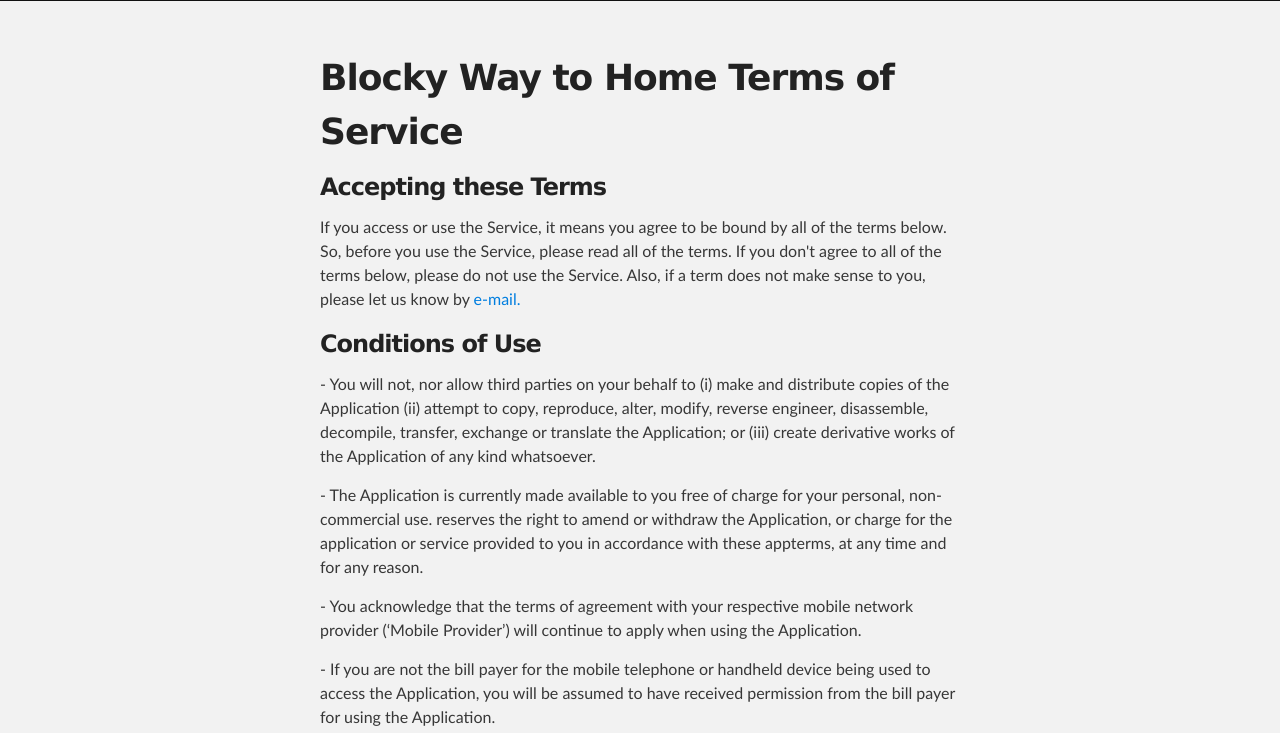
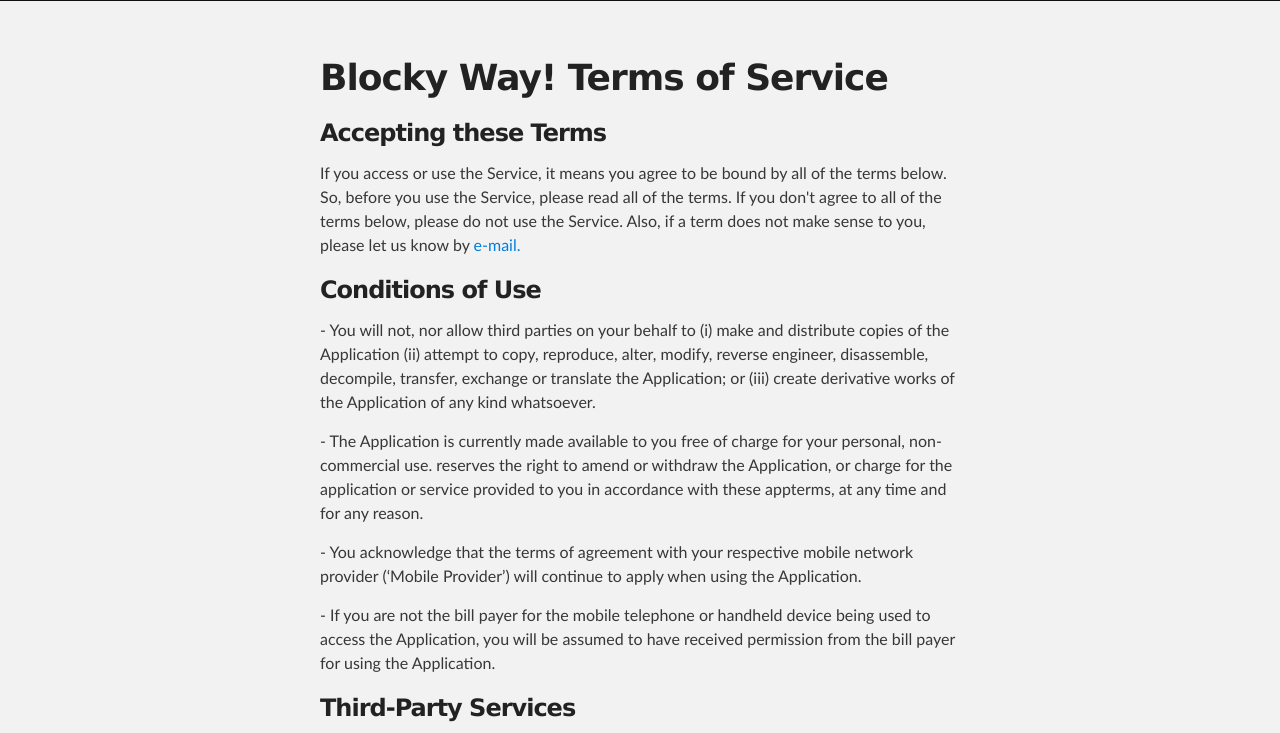
Before and after one commit to einal/3-corners.terms, a plain HTML site: page index.html in a window 1280 px wide. Shown: the top 733 px of the page. Drawn offline with Linux system fonts and the light colour scheme.

Commit message:
6-24-2017

```diff
--- a/index.html
+++ b/index.html
@@ -8,7 +8,7 @@
 
     <link rel="stylesheet" type="text/css" media="screen" href="stylesheets/stylesheet.css">
 
-    <title>Blocky Way to Home Terms of Service</title>
+    <title>Blocky Way! Terms of Service</title>
   </head>
 
   <body>
@@ -19,7 +19,7 @@
       <section id="main_content" class="inner">
 
 <h1>
-Blocky Way to Home Terms of Service</h1>
+Blocky Way! Terms of Service</h1>
 
 <h3>
 Accepting these Terms</h3>
```
